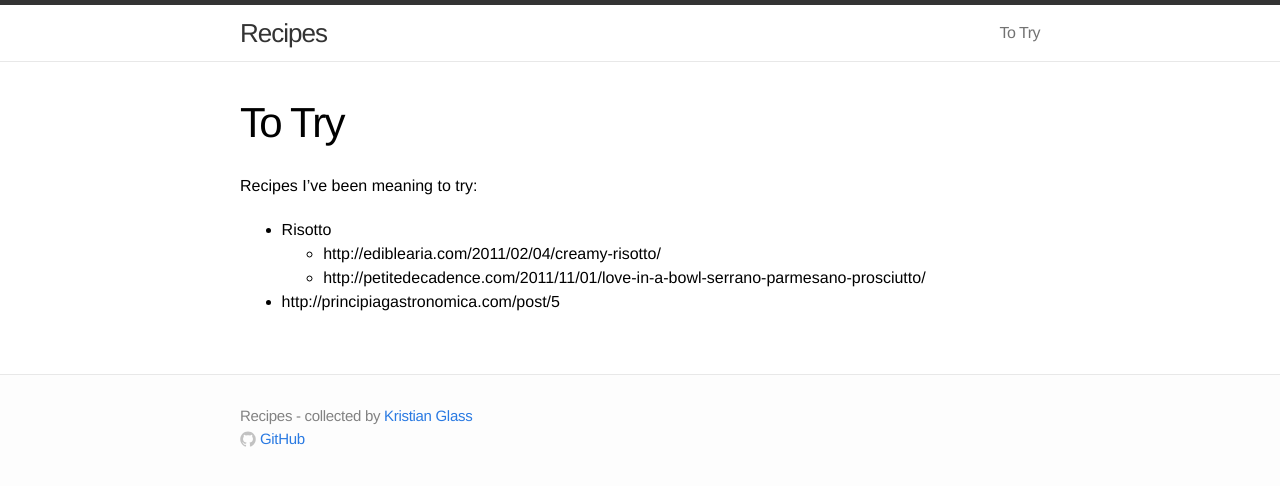
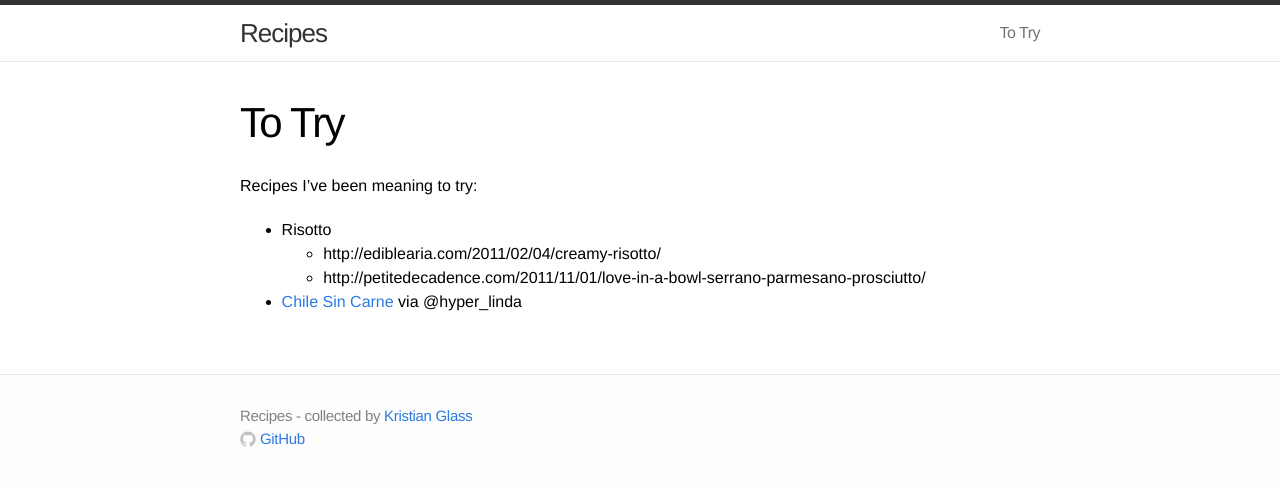
Before and after one commit to doismellburning/recipes, a Jekyll site: the page built from www/to-try.md, in a window 1280 px wide. Shown: the top 486 px of the page. Built offline with Jekyll 4.4.1, drawn with Linux system fonts in a browser that asks for light colours.

Commit message:
Added description of Chili sin Carne

```diff
--- a/www/to-try.md
+++ b/www/to-try.md
@@ -8,4 +8,4 @@ Recipes I've been meaning to try:
 * Risotto
     * http://ediblearia.com/2011/02/04/creamy-risotto/
     * http://petitedecadence.com/2011/11/01/love-in-a-bowl-serrano-parmesano-prosciutto/
-* http://principiagastronomica.com/post/5
+* [Chile Sin Carne](http://principiagastronomica.com/post/5) via @hyper_linda
```
